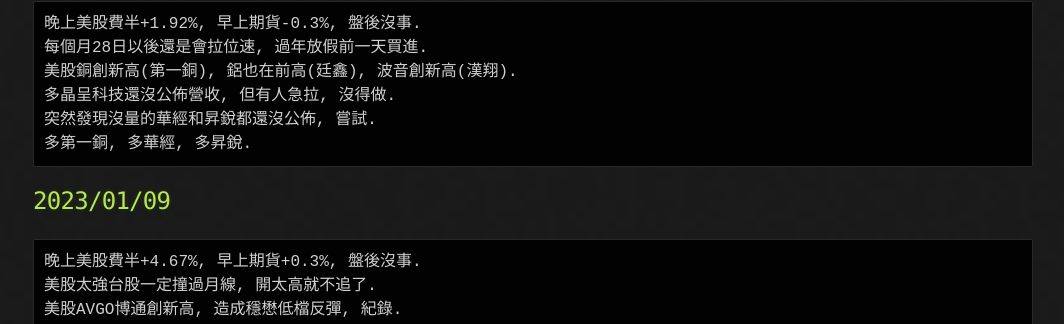
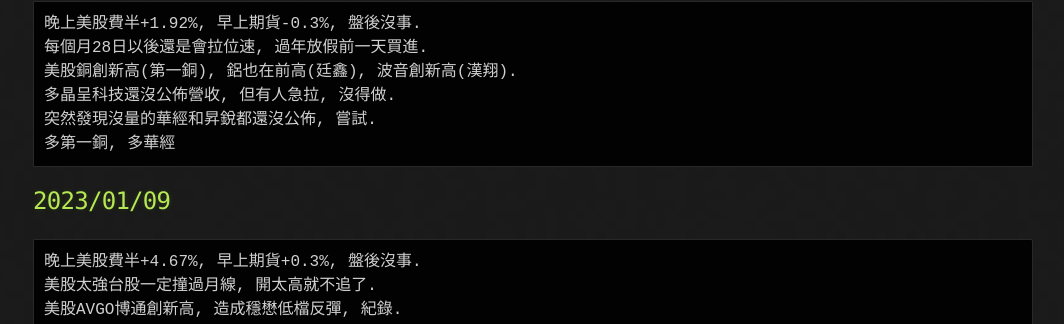
Before and after one commit to lepg5487/Stock_God, a Jekyll site: the page built from index.md, in a window 1280 px wide and 900 px high, scrolled down 388 px. Shown: the part 245-569 px from the top of the window, without its empty margins (107-1171 px from the left). Built offline with Jekyll 4.4.1, drawn with Linux system fonts in a browser that asks for light colours; our own code applies the rules of GitHub Pages for plain Markdown files.

Commit message:
Update index.md

````diff
--- a/index.md
+++ b/index.md
@@ -25,7 +25,7 @@
 美股銅創新高(第一銅), 鋁也在前高(廷鑫), 波音創新高(漢翔).
 多晶呈科技還沒公佈營收, 但有人急拉, 沒得做.
 突然發現沒量的華經和昇銳都還沒公佈, 嘗試.
-多第一銅, 多華經, 多昇銳.
+多第一銅, 多華經
 ```
 
 ## 2023/01/09
````
